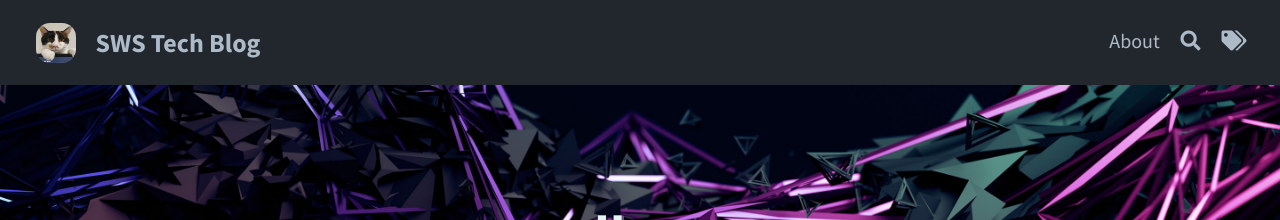
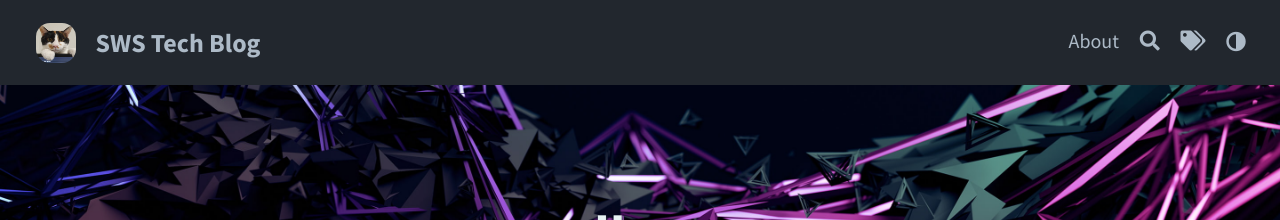
Before and after one commit to mainmethod0126/old-tech-blog, a Jekyll site: the page built from index.html, in a window 1280 px wide. Shown: the top 220 px of the page. Built offline with Jekyll 4.4.1, drawn with Linux system fonts in a browser that asks for light colours; the list of posts is cut into pages by our own code.

```diff
--- a/_config.yml
+++ b/_config.yml
@@ -3,10 +3,10 @@
 url: "https://mainmethod0126.github.io"
 
 # THEME-SPECIFIC CONFIGURATION
-title: SWS Tech Blog                                    # site's title
-description: "A website with blog posts and pages"      # used by search engines
-avatar: assets/img/hepbbi.jpg                         # Empty for no avatar in navbar
-favicon: assets/favicon.ico                             # Icon displayed in the tab
+title: SWS Tech Blog # site's title
+description: "A website with blog posts and pages" # used by search engines
+avatar: assets/img/hepbbi.jpg # Empty for no avatar in navbar
+favicon: assets/favicon.ico # Icon displayed in the tab
 
 # Header and footer text
 header_text: "wellcome" # Change Blog header text
@@ -16,26 +16,26 @@
   Powered by <a href="https://jekyllrb.com/">Jekyll</a> with <a href="https://github.com/sylhare/Type-on-Strap">Type on Strap</a>
 
 # Blog
-excerpt: true                                           # Or "truncate" (first 250 characters), "false" to disable
+excerpt: true # Or "truncate" (first 250 characters), "false" to disable
 post_navigation: true
-color_image: /assets/img/lineart.png                    # A bit transparent for color posts.
+color_image: /assets/img/lineart.png # A bit transparent for color posts.
 
 # Features
 # More in the _data folder for share buttons, author and language
 # For layout customization, go to the "_sass > base" folder, and check "_variables.scss"
-katex: true                                             # Enable if using math markup
-mermaid: default                                        # Enable mermaid-js for diagrams, use theme: base, forest, dark, default, neutral
-google_analytics:                                       # Tracking ID, e.g. "UA-000000-01"
-cookie_consent: false                                   # To respect the usage of cookies
-color_theme: dark                                       # auto, dark or light
+katex: true # Enable if using math markup
+mermaid: default # Enable mermaid-js for diagrams, use theme: base, forest, dark, default, neutral
+google_analytics: # Tracking ID, e.g. "UA-000000-01"
+cookie_consent: false # To respect the usage of cookies
+color_theme: auto # auto, dark or light
 
 # Comments
 comments:
-  disqus_shortname: "https-mainmethod0126-github-io"      # Your discus shortname for comments
-  cusdis_app_id:                                        # Your cusdis data-app-id
-  utterances:                                           # Enable by filling below information. For more info, go to https://utteranc.es
-    repo:                                               # your public comments repository (e.g. owner/repo)
-    issue-term:                                         # Issue term (e.g. "comment" consider issues with this word in the title as comments)
+  disqus_shortname: "https-mainmethod0126-github-io" # Your discus shortname for comments
+  cusdis_app_id: # Your cusdis data-app-id
+  utterances: # Enable by filling below information. For more info, go to https://utteranc.es
+    repo: # your public comments repository (e.g. owner/repo)
+    issue-term: # Issue term (e.g. "comment" consider issues with this word in the title as comments)
 
 # PAGINATION
 paginate: 5
@@ -51,7 +51,14 @@
 sass:
   style: compressed
 plugins: [jekyll-paginate, jekyll-seo-tag, jekyll-feed]
-exclude: [".jekyll-cache", ".jekyll-metadata", ".idea", "vendor/*", "assets/node_modules/*"]
+exclude:
+  [
+    ".jekyll-cache",
+    ".jekyll-metadata",
+    ".idea",
+    "vendor/*",
+    "assets/node_modules/*",
+  ]
 
 # theme: type-on-strap                                  # if using the theme as a jekyll theme gem
-remote_theme: sylhare/Type-on-Strap                     # If using as a remote_theme in github
+remote_theme: sylhare/Type-on-Strap # If using as a remote_theme in github
```
Also changed, not shown: assets/js/main.min.js.
